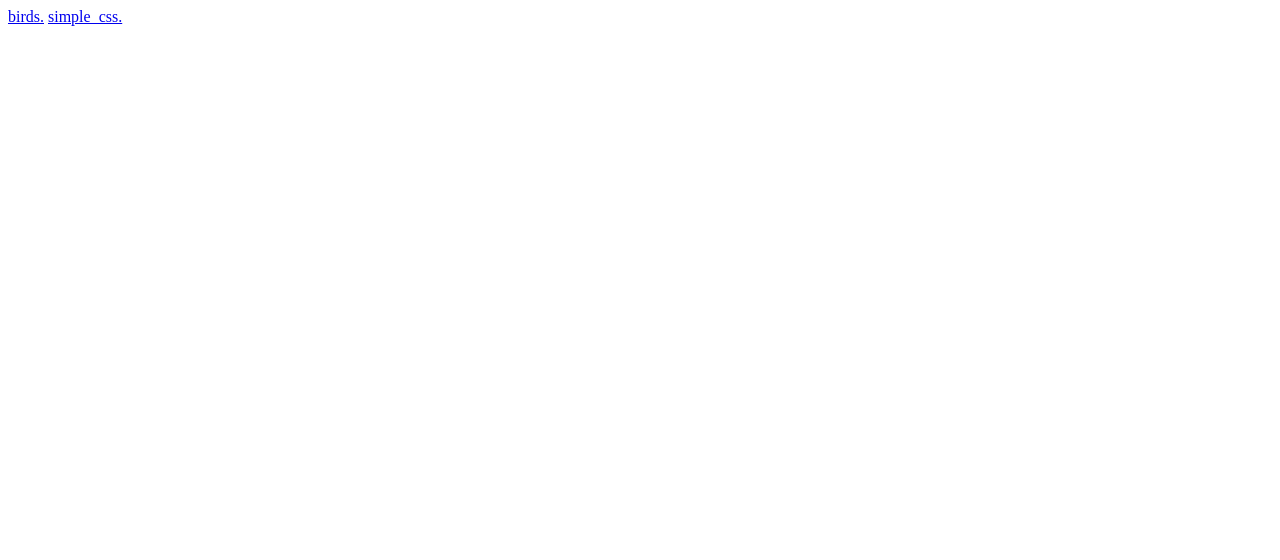
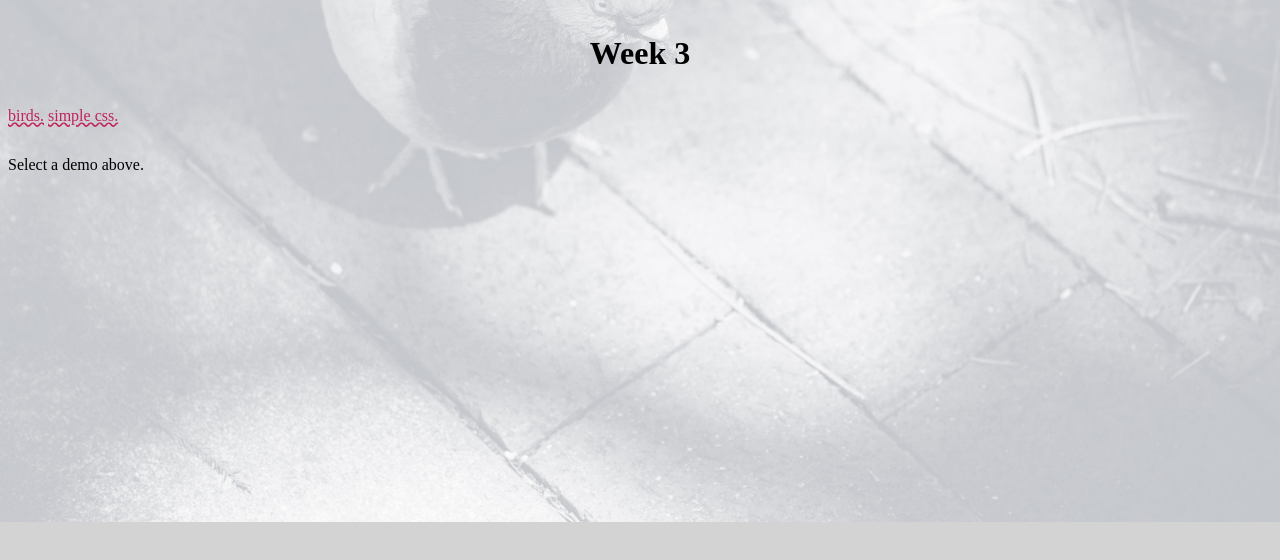
Before and after one commit to vixjwang-byte/wk3, a plain HTML site: page main-index.html in a window 1280 px wide. Drawn offline with Linux system fonts and the light colour scheme; files that its build step writes are made by us from their sources; files whose address does not match are found by name.

Commit message:
Update main-index.html

```diff
--- a/main-index.html
+++ b/main-index.html
@@ -1,13 +1,22 @@
 <!DOCTYPE html>
 <html lang="en">
 <head>
-    <meta charset="UTF-8">
-    <meta name="viewport" content="width=device-width, initial-scale=1.0">
-    <title>Week 3</title>
+  <meta charset="UTF-8" />
+  <meta name="viewport" content="width=device-width, initial-scale=1" />
+  <title>Week 3</title>
+  <link rel="stylesheet" href="style.css" />
 </head>
 <body>
-    <a href="birds-main/index.html">birds.</a>
-    <a href="simple_css-main/basic_styling.html">simple_css.</a>
+  <header class="site-header">
+    <h1>Week 3</h1>
+    <nav class="nav">
+      <a href="birds-main/index.html">birds.</a>
+      <a href="simple_css-main/basic_styling.html">simple css.</a>
+    </nav>
+  </header>
 
+  <main class="content">
+    <p>Select a demo above.</p>
+  </main>
 </body>
 </html>
```
